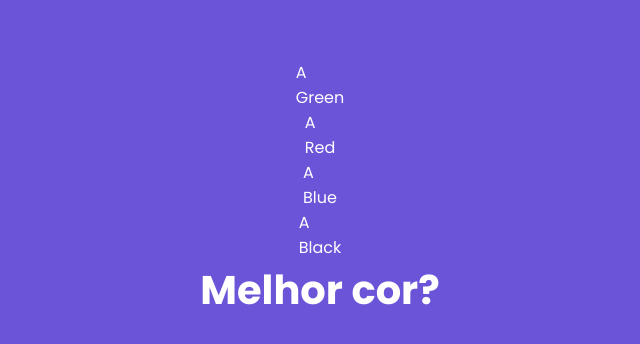
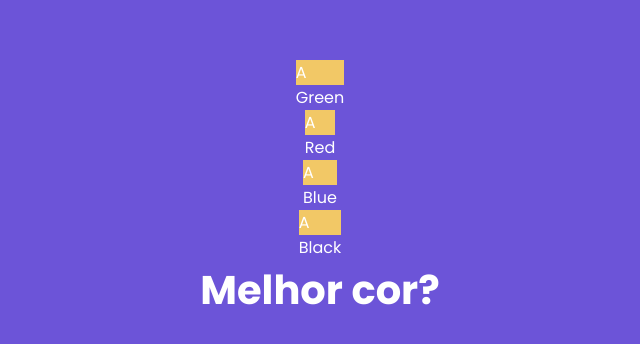
Before and after one commit to wagnnermorais/Next-React-Full-Course, a Next.js app in the folder projects/02 - NEXT Quiz/: page / in a window 1280 px wide. Shown: the part 210-554 px from the top of the page, without its empty margins (320-960 px from the left). Built offline with nearby package versions, Linux system fonts and the light colour scheme.

Commit message:
feat: adding props background

```diff
--- a/projects/02 - NEXT Quiz/src/components/Answer.tsx
+++ b/projects/02 - NEXT Quiz/src/components/Answer.tsx
@@ -7,7 +7,12 @@ export default function Answer(props: AnswerProps) {
     <div className={styles.answerContainer}>
       <div className={styles.answerContent}>
         <div className={styles.front}>
-          <div className={styles.letter}>{props.letter}</div>
+          <div
+            className={styles.letter}
+            style={{ background: props.letterBackground }}
+          >
+            {props.letter}
+          </div>
           <div className={styles.value}>{answer.value}</div>
         </div>
         <div className={styles.back}></div>
```
